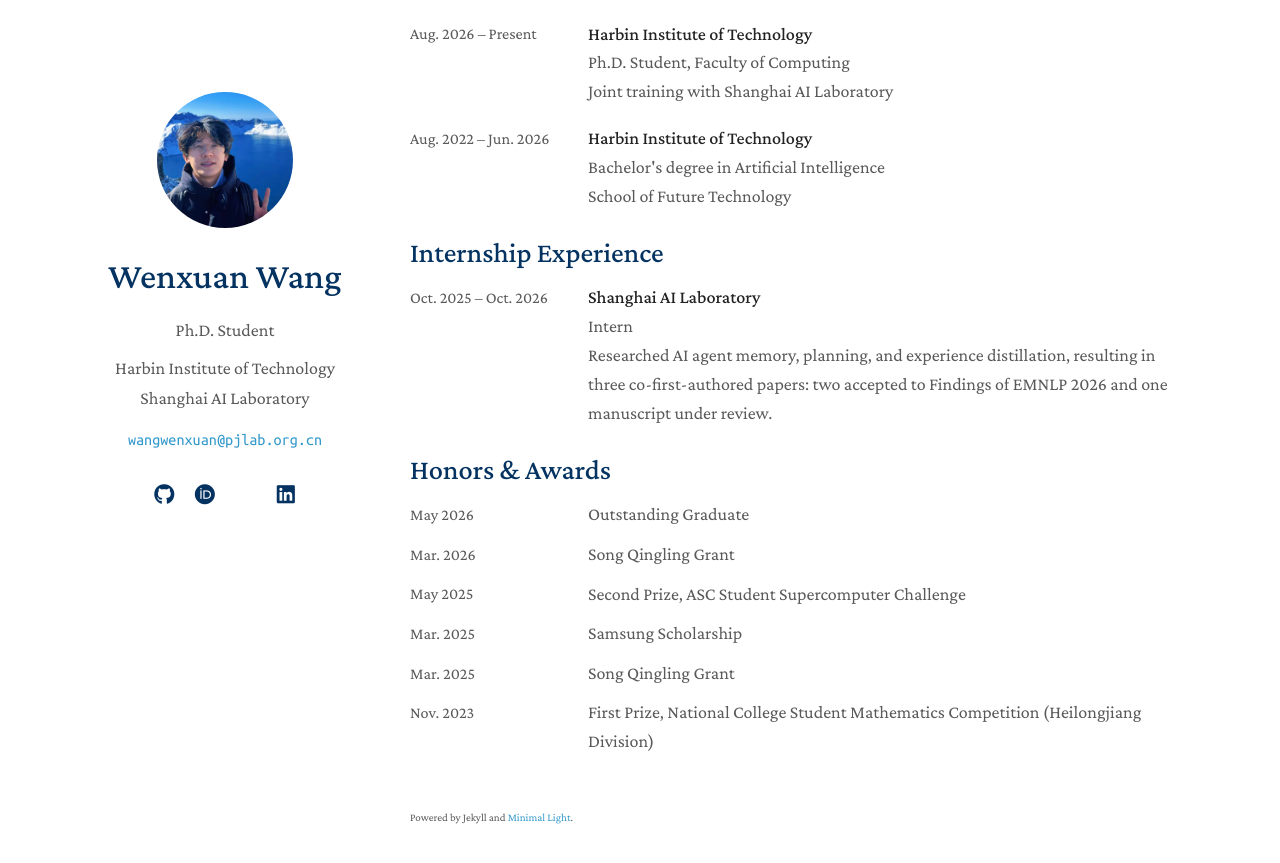
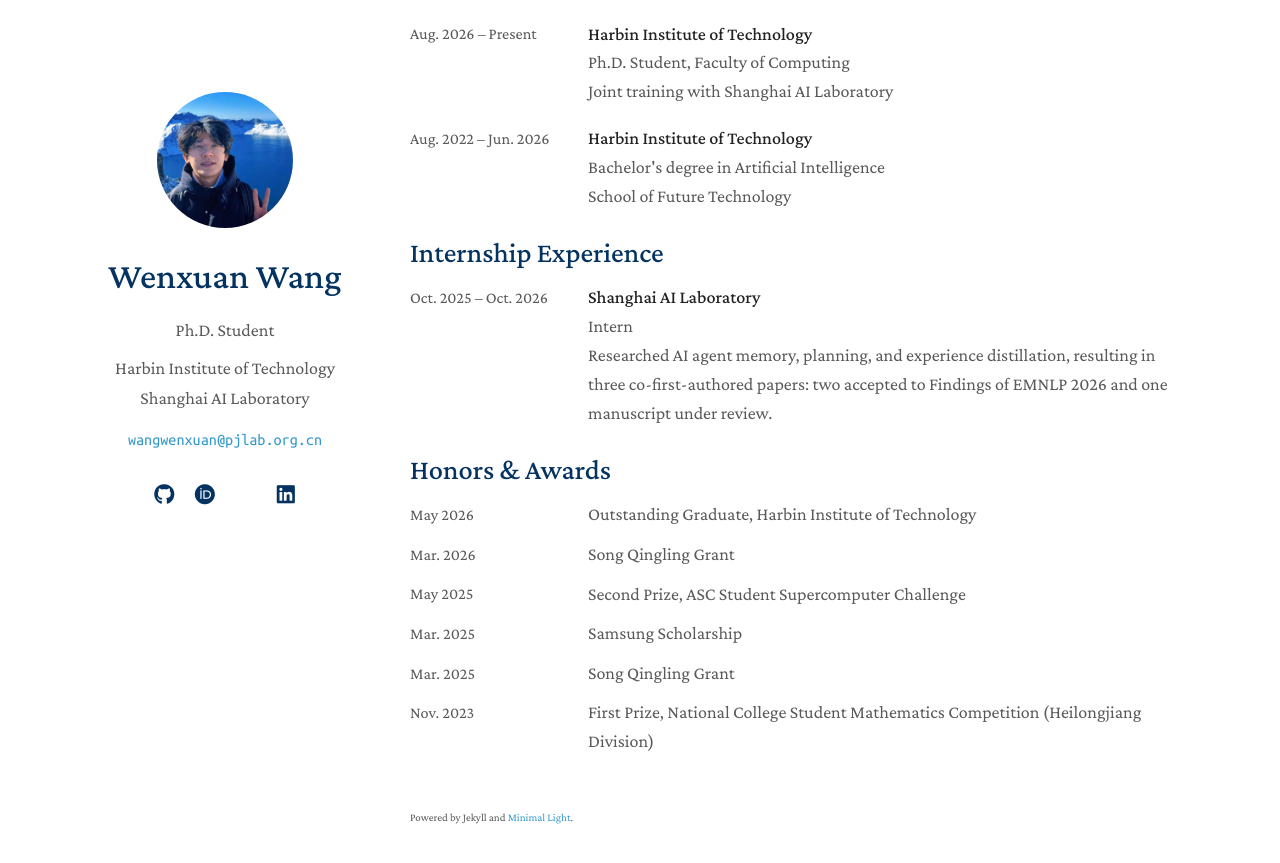
Before and after one commit to Yummytanmo/Yummytanmo.github.io, a Jekyll site: the page built from index.md, in a window 1280 px wide and 900 px high, scrolled down 1780 px. Shown: the top 863 px of the window. Built offline with Jekyll 4.4.1, drawn with Linux system fonts in a browser that asks for light colours; a style sheet for code colours, icons or effects is not loaded; our own code applies the rules of GitHub Pages for plain Markdown files.

Commit message:
Specify HIT for Outstanding Graduate award

```diff
--- a/cv/Wenxuan_Wang_CV.yaml
+++ b/cv/Wenxuan_Wang_CV.yaml
@@ -97,7 +97,7 @@ cv:
         highlights:
           - 'Researched AI agent memory, planning, and experience distillation, resulting in **three co-first-authored papers**: two accepted to Findings of EMNLP 2026 and one manuscript under review.'
     Honors & Awards:
-      - name: Outstanding Graduate
+      - name: Outstanding Graduate, Harbin Institute of Technology
         date: 2026-05
       - name: Song Qingling Grant
         date: 2026-03
--- a/index.md
+++ b/index.md
@@ -63,7 +63,7 @@ An autonomous social media agent system for exploring agent autonomy and influen
 ## Honors & Awards
 
 <ul class="dated-list awards-list">
-  <li><span class="entry-date">May 2026</span><div>Outstanding Graduate</div></li>
+  <li><span class="entry-date">May 2026</span><div>Outstanding Graduate, Harbin Institute of Technology</div></li>
   <li><span class="entry-date">Mar. 2026</span><div>Song Qingling Grant</div></li>
   <li><span class="entry-date">May 2025</span><div>Second Prize, ASC Student Supercomputer Challenge</div></li>
   <li><span class="entry-date">Mar. 2025</span><div>Samsung Scholarship</div></li>
```
Also changed, not shown: 1 other file.
